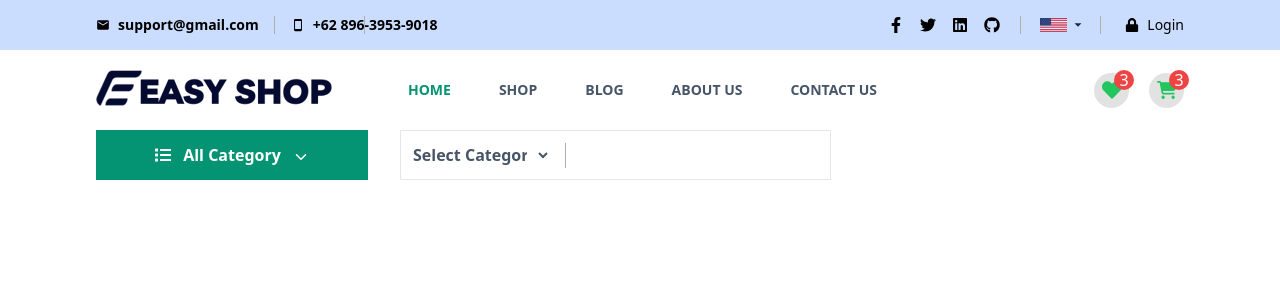
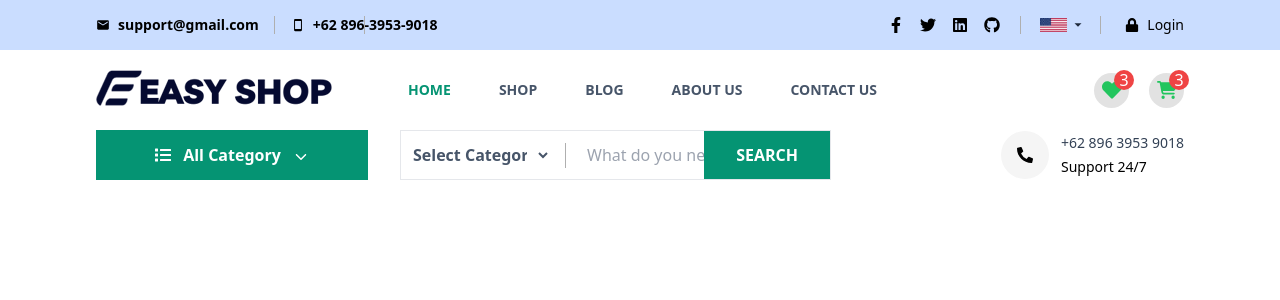
Before and after one commit to yanasyahrudin/ecomm-easyshop-fe, a React (Create React App) app: page / in a window 1280 px wide. Shown: the top 300 px of the page. Built offline with nearby package versions, Linux system fonts and the light colour scheme.

Commit message:
header design tailwind css react part 8

```diff
--- a/src/components/Header.jsx
+++ b/src/components/Header.jsx
@@ -1,6 +1,10 @@
 import React, { useState } from "react";
 import { MdEmail } from "react-icons/md";
-import { IoMdArrowDropdown, IoMdPhonePortrait,IoIosArrowDown } from "react-icons/io";
+import {
+  IoMdArrowDropdown,
+  IoMdPhonePortrait,
+  IoIosArrowDown,
+} from "react-icons/io";
 import {
   FaFacebookF,
   FaGithub,
@@ -16,7 +20,6 @@
 import { useLocation } from "react-router-dom";
 import { FaCartShopping } from "react-icons/fa6";
 
-
 const Header = () => {
   const { pathname } = useLocation();
 
@@ -26,17 +29,17 @@
 
   const whishlist_count = 3;
   const categorys = [
-    'Mobiles',
-    'Laptops',
-    'Top Wear',
-    'Footwear',
-    'Watches',
-    'Home Decor',
-    'Smart Watches'
-  ]
+    "Mobiles",
+    "Laptops",
+    "Top Wear",
+    "Footwear",
+    "Watches",
+    "Home Decor",
+    "Smart Watches",
+  ];
 
-  const [searchValue, setSearchValue] = useState('')
-  const [category, setCategory] = useState('')
+  const [searchValue, setSearchValue] = useState("");
+  const [category, setCategory] = useState("");
 
   return (
     <div className="w-full bg-white">
@@ -371,24 +374,31 @@
                 className="h-[50px] bg-[#059473] text-white flex justify-center md-lg:justify-between md-lg:px-6 items-center  gap-3 font-bold text-md cursor-pointer"
               >
                 <div className="flex justify-center items-center gap-3">
-                  <span><FaList /></span>
+                  <span>
+                    <FaList />
+                  </span>
                   <span>All Category</span>
                 </div>
-                <span className="pt-1"><IoIosArrowDown /></span>
+                <span className="pt-1">
+                  <IoIosArrowDown />
+                </span>
               </div>
               <div
-                className={`${categoryShow? 'h-0':'h-[400px]'} overflow-hidden transition-all md-lg:relative duration-500 absolute z-[99999] bg-[#dbf3ed] w-full border-x`}
+                className={`${
+                  categoryShow ? "h-0" : "h-[400px]"
+                } overflow-hidden transition-all md-lg:relative duration-500 absolute z-[99999] bg-[#dbf3ed] w-full border-x`}
               >
                 <ul className="py-2 text-slate-600 font-medium">
-                  {
-                    categorys.map((c,i)=>{
-                      return(
-                        <li key={i} className="flex justify-start items-center gap-2 px-[24px] py-[6px]">
+                  {categorys.map((c, i) => {
+                    return (
+                      <li
+                        key={i}
+                        className="flex justify-start items-center gap-2 px-[24px] py-[6px]"
+                      >
                         <Link className="text-sm block">{c}</Link>
                       </li>
-                      )
-                    })
-                  }
+                    );
+                  })}
                 </ul>
               </div>
             </div>
@@ -398,16 +408,44 @@
             <div className="flex flex-wrap w-full justify-between  items-center md-lg:gap-6">
               <div className="flex border h-[50px] items-center relative gap-6">
                 <div className="relative after:absolute  after:h-[25px] after:w-[1px] after:bg-[#afafaf] after:-right-[15px] md:hidden">
-                      <select onChange={(e)=> setCategory(e.target.value)} name="" id="" className="w-[150px] text-slate-600 font-semibold bg-transparent px-2 h-full outline-0 border-none">
+                  <select
+                    onChange={(e) => setCategory(e.target.value)}
+                    name=""
+                    id=""
+                    className="w-[150px] text-slate-600 font-semibold bg-transparent px-2 h-full outline-0 border-none"
+                  >
                     <option value="">Select Category</option>
-                        {
-                          categorys.map((c,i)=> <option value={c}>
-                            {c}
-                          </option>)
-                        }
+                    {categorys.map((c, i) => (
+                      <option value={c}>{c}</option>
+                    ))}
                   </select>
                 </div>
-                        <input className="w-full relative bg-transparent text-slate-500 outline-0 px-3 h-full " onChange={(e)=> setSearchValue(e.target.value)} type="text" name="" id="" />
+                <input
+                  className="w-full relative bg-transparent text-slate-500 outline-0 px-3 h-full"
+                  onChange={(e) => setSearchValue(e.target.value)}
+                  type="text"
+                  name=""
+                  id=""
+                  placeholder="What do you need"
+                />
+                <button className="bg-[#059473] right-0 absolute px-8 h-full font-semibold uppercase  text-white">
+                  Search
+                </button>
+              </div>
+              <div className="w-4/12 block md-lg:hidden pl-2 md-lg:w-full md-lg:pl-0">
+                <div className="w-full flex justify-end md-lg:justify-start gap-3 items-center">
+                  <div className="w-[48px] h-[48px] rounded-full flex bg-[#f5f5f5] justify-center items-center">
+                    <span>
+                      <FaPhoneAlt />
+                    </span>
+                  </div>
+                  <div className="flex justify-end flex-col gap-1">
+                    <h2 className="text-sm font-medium text-slate-700">
+                      +62 896 3953 9018
+                    </h2>
+                    <span className="text-sm">Support 24/7 </span>
+                  </div>
+                </div>
               </div>
             </div>
           </div>
```
Lines whose indentation alone changed are shown as unchanged.
